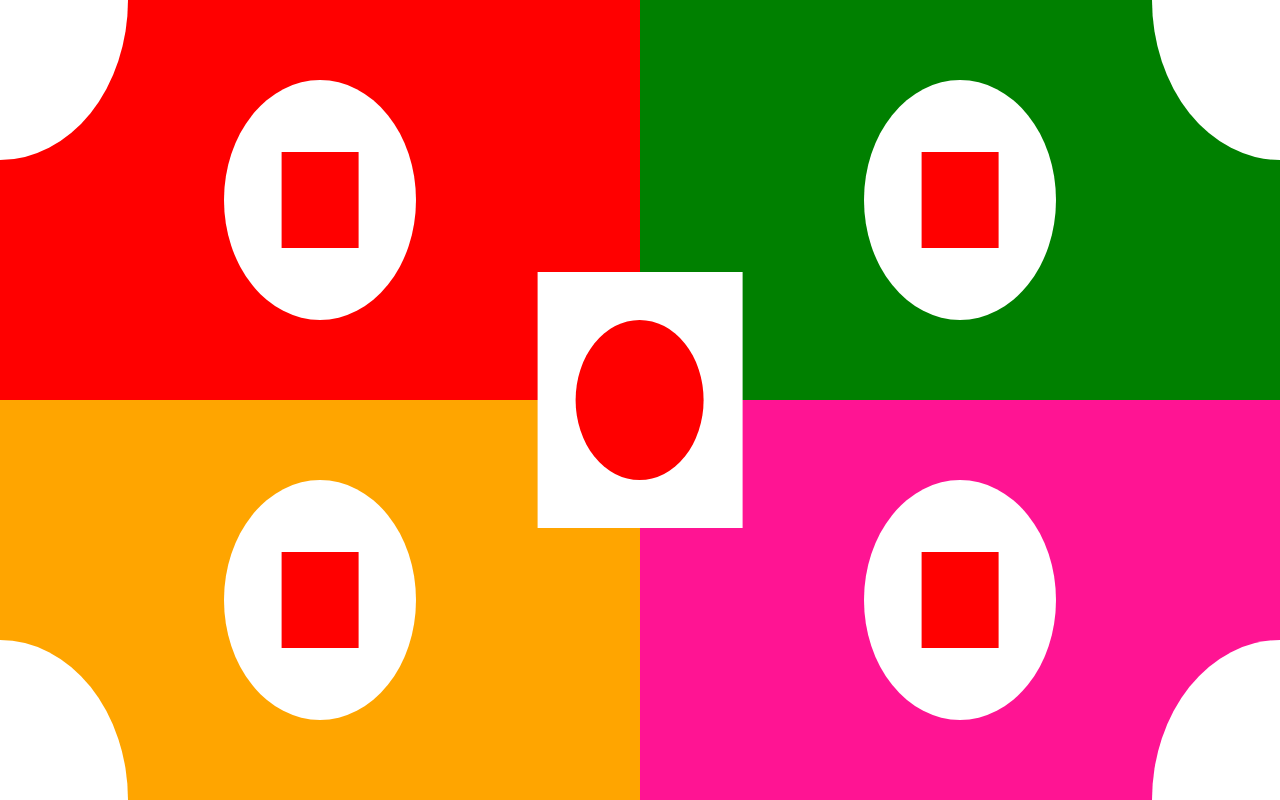
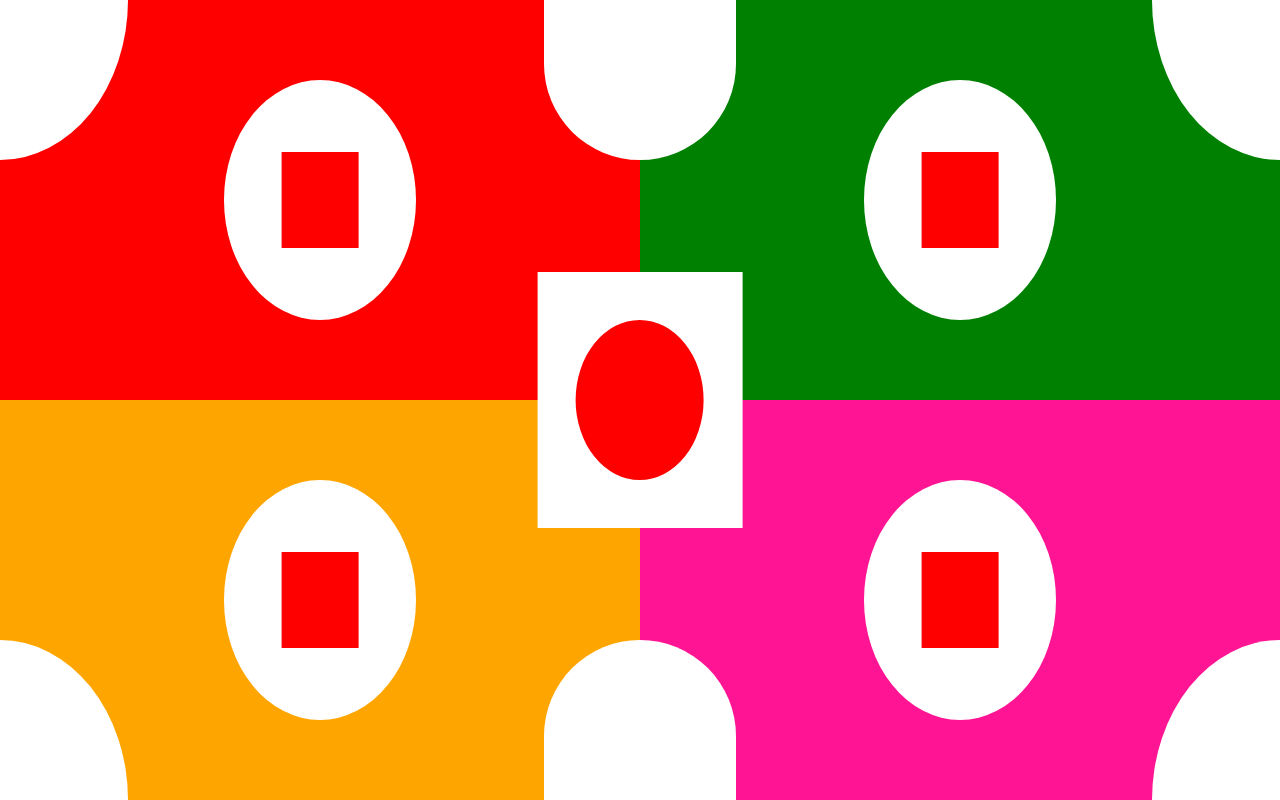
Before and after one commit to Prabath159753/Web_Inclass_Assignments, a plain HTML site: page CSS/Assingment_1/index.html in a window 1280 px wide. Drawn offline with Linux system fonts and the light colour scheme.

Commit message:
Assignment 1 = top center & bottom circle

```diff
--- a/CSS/Assingment_1/index.html
+++ b/CSS/Assingment_1/index.html
@@ -50,5 +50,9 @@
     <div></div>
 </article>
 
+<!--top center & bottom circles-->
+<div></div>
+<div></div>
+
 </body>
 </html>
--- a/CSS/Assingment_1/style.css
+++ b/CSS/Assingment_1/style.css
@@ -99,7 +99,7 @@ body > article {
 }
 
 /* center circle */
-body > article >div:nth-child(1) {
+body > article > div:nth-child(1) {
     position: absolute;
     background: red;
     width: 10vw;
@@ -114,3 +114,29 @@ body > article >div:nth-child(1) {
     top: 50%;
     transform: translate(-50%, -50%); */
 }
+
+/* top center & bottom circles */
+body > div {
+    width: 15vw;
+    height: 20vh;
+    background: white;
+    position: absolute;
+}
+
+body > div:nth-child(10) {
+    left: 0;
+    right: 0;
+    top: 0;
+    margin: auto;
+    border-bottom-right-radius: 20vw;
+    border-bottom-left-radius: 20vw;
+}
+
+body > div:nth-child(11) {
+    left: 0;
+    right: 0;
+    bottom: 0;
+    margin: auto;
+    border-top-right-radius: 20vw;
+    border-top-left-radius: 20vw;
+}
```
